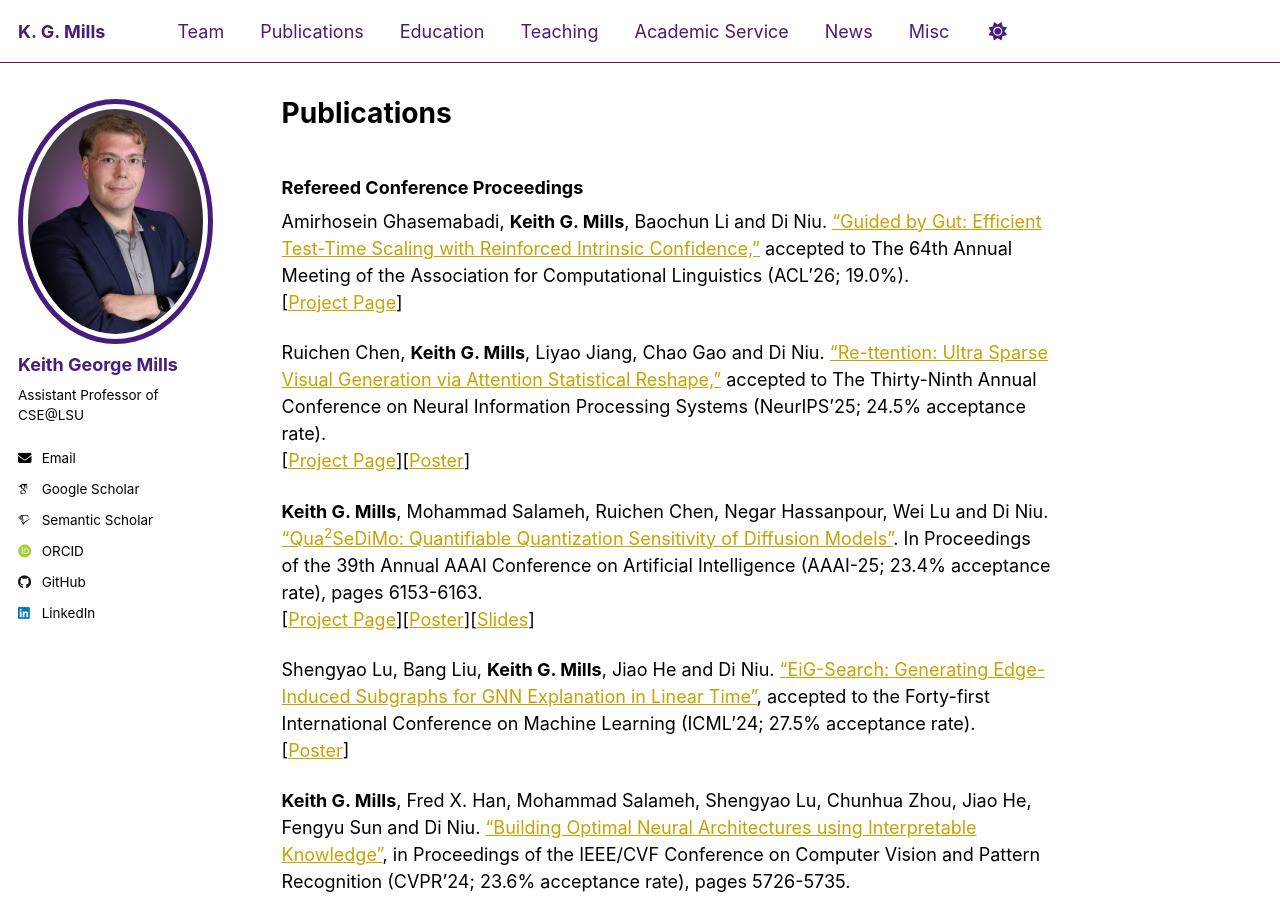
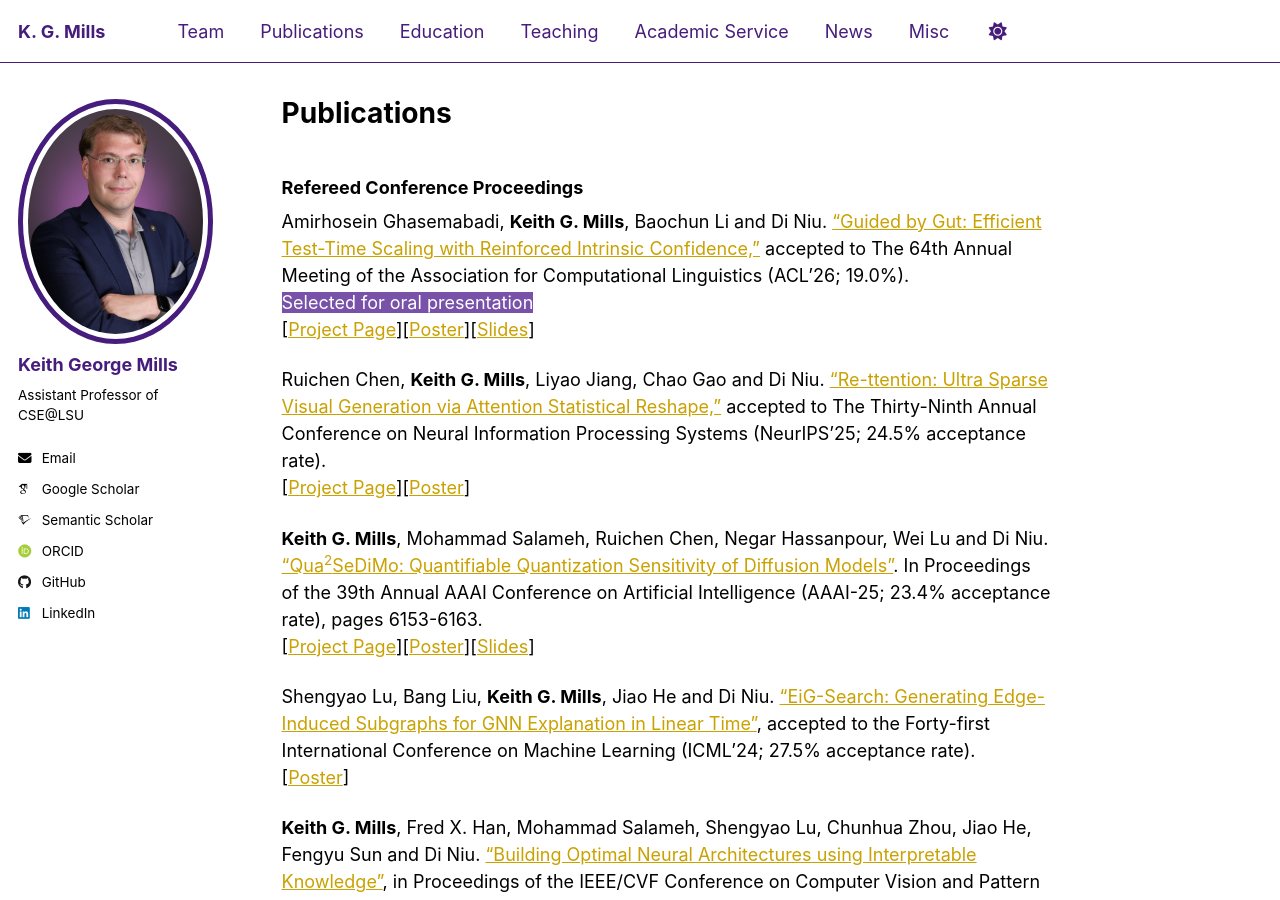
Before and after one commit to kgmills/kgmills.github.io, a Jekyll site: the page built from _pages/publications.md, in a window 1280 px wide and 900 px high. Built offline with Jekyll 4.4.1, drawn with Linux system fonts in a browser that asks for light colours; some web fonts are replaced.

Commit message:
GG Poster and Slides

```diff
--- a/_pages/publications.md
+++ b/_pages/publications.md
@@ -6,7 +6,9 @@ author_profile: true
 
 ### Refereed Conference Proceedings
 Amirhosein Ghasemabadi, **Keith G. Mills**, Baochun Li and Di Niu. <a href="../assets/papers/GG_ACL26.pdf">"Guided by Gut: Efficient Test-Time Scaling with Reinforced Intrinsic Confidence,"</a> accepted to The 64th Annual Meeting of the Association for Computational Linguistics (ACL'26; 19.0%).<br>
-[<a href="https://huggingface.co/papers/2505.20325">Project Page</a>]
+<span style="background-color: #7851A9;color:white">Selected for oral presentation</span><br>
+[<a href="https://huggingface.co/papers/2505.20325">Project Page</a>][<a href="../assets/posters/GG_ACL26_poster.pdf">Poster</a>][<a href="../assets/slides/GG_ACL26_slides.pdf">Slides</a>]
+
 
 Ruichen Chen, **Keith G. Mills**, Liyao Jiang, Chao Gao and Di Niu. <a href="https://arxiv.org/abs/2505.22918">"Re-ttention: Ultra Sparse Visual Generation via Attention Statistical Reshape,"</a> accepted to The Thirty-Ninth Annual Conference on Neural Information Processing Systems (NeurIPS'25; 24.5% acceptance rate).<br>
 [<a href="../projects/rettention">Project Page</a>][<a href="../assets/posters/Rettention_NeurIPS25_poster.pdf">Poster</a>]
```
Also changed, not shown: 2 other files.
